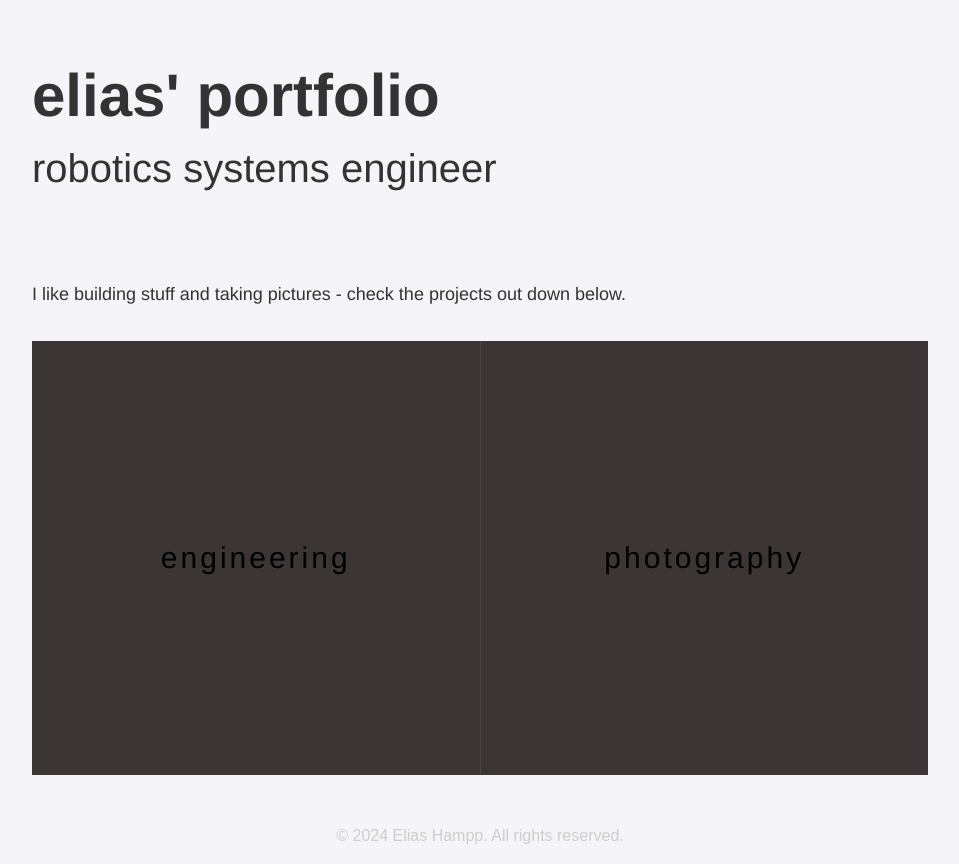
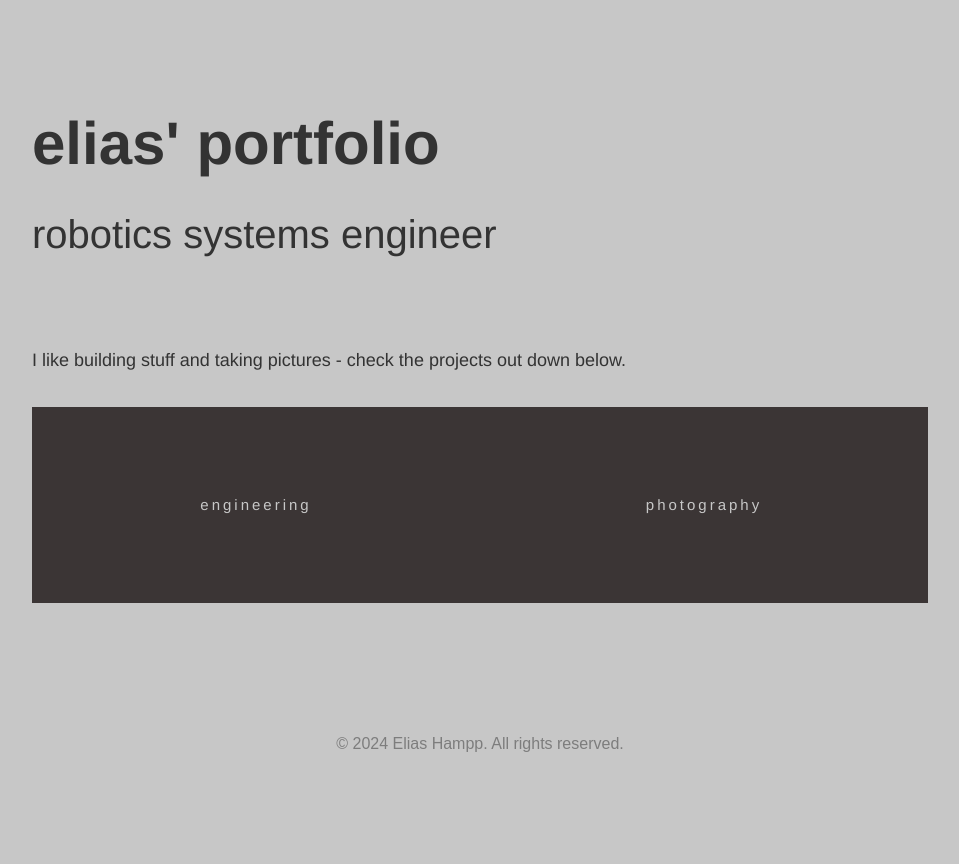
Before and after one commit to elhprod/elhprod.github.io, a PHP site: page / in a window 1280 px wide. Shown: the whole page, without its empty margins (160-1119 px from the left). After the commit the page ends 752 px from the top, so only its background shows below. Run offline with PHP 8.4, Linux system fonts and the light colour scheme.

Commit message:
improved button design

```diff
--- a/index.html
+++ b/index.html
@@ -11,6 +11,7 @@
 
 <body>
     <!-- Main Header -->
+
 
     <main>
         <section id="projects">
@@ -30,6 +31,7 @@
             <button onclick="window.location.href='portfolio.html'">photography</button>
         </div>
 
+        <div class="vertical-space"></div>
 
     </main>
 
--- a/style.css
+++ b/style.css
@@ -4,7 +4,7 @@ body {
     margin: 0;
     padding: 0;
     line-height: 1.6;
-    background-color: #f4f4f9;
+    background-color: #c7c7c7;
     color: #333;
 }
 
@@ -113,7 +113,7 @@ footer {
 
 footer_main {
     background: #ffffff;
-    color: #cdcdcd;
+    color: #7d7d7d;
     text-align: center;
     padding: 1em 0;
 }
@@ -196,7 +196,7 @@ footer_main {
     display: flex;
     justify-content: space-between;
     align-items: center;
-    background-color: #333;
+    background-color: #d00303;
     position: relative;
     top: 0;
     z-index: 1000;
@@ -204,25 +204,46 @@ footer_main {
 
 .top-bar-main button {
     flex: 1;
-    padding-top: 200px;
-    padding-bottom: 200px;
-    color: rgb(0, 0, 0);
+    padding-top: 10%;
+    padding-bottom: 10%;
+    color: #c7c7c7;
     background-color: #3b3535;
     border: none;
     cursor: pointer;
-    font-size: 30px;
+    font-size: 15px;
     font-family: Helvetica, sans-serif;
     letter-spacing: 3px;
     font-weight: normal;
 }
 
-.top-bar-main button:hover {
-    background-color: #777;
+/* Image container hidden by default */
+.top-bar-main button::after {
+    content: "";
+    position: absolute;
+    top: 0;
+    left: 0;
+    width: 100%;
+    height: 100%;
+    background-image: url(images/brisen.jpg);
+    /* Replace with your image URL */
+    background-size: cover;
+    background-position: center;
+    opacity: 1;
+    transition: opacity 0.3s ease;
+    z-index: -1;
+    /* Keeps the text above the image */
 }
 
-.top-bar-main button:first-child {
-    border-right: 1px solid #444;
+/* Show image on hover */
+.top-bar-main button:hover::after {
+    opacity: 1;
 }
+
+.top-bar-main button:hover {
+    background-color: transparent;
+    /* Ensure background color doesn't overlap image */
+}
+
 
 .vertical-space {
     margin-bottom: 80px;
@@ -234,8 +255,7 @@ footer_main {
     font-family: Helvetica, sans-serif;
     font-weight: bolder;
     padding-bottom: 40px;
-    line-height: 0;
-
+    margin-bottom: -0.5em;
 }
 
 .title-description {
```
